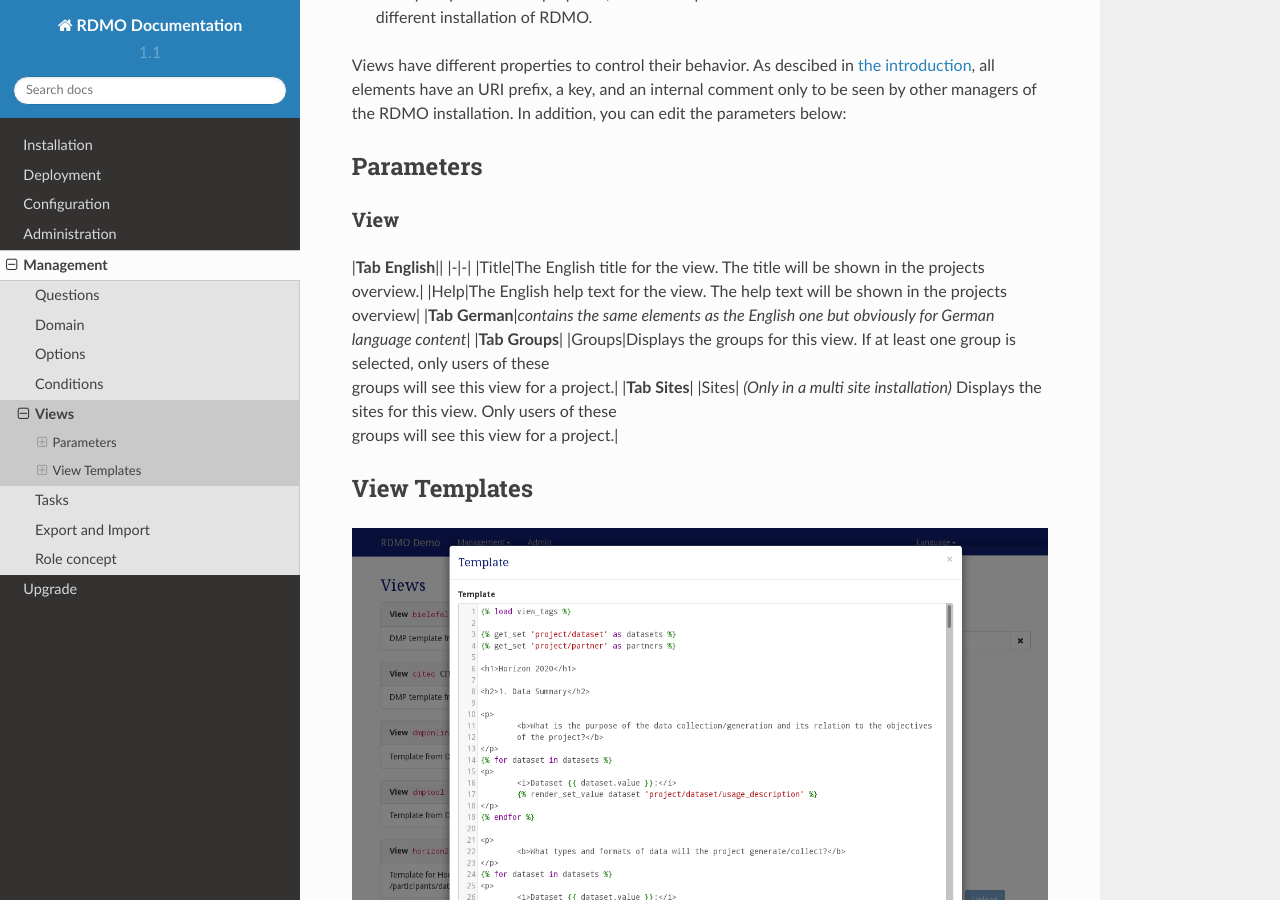
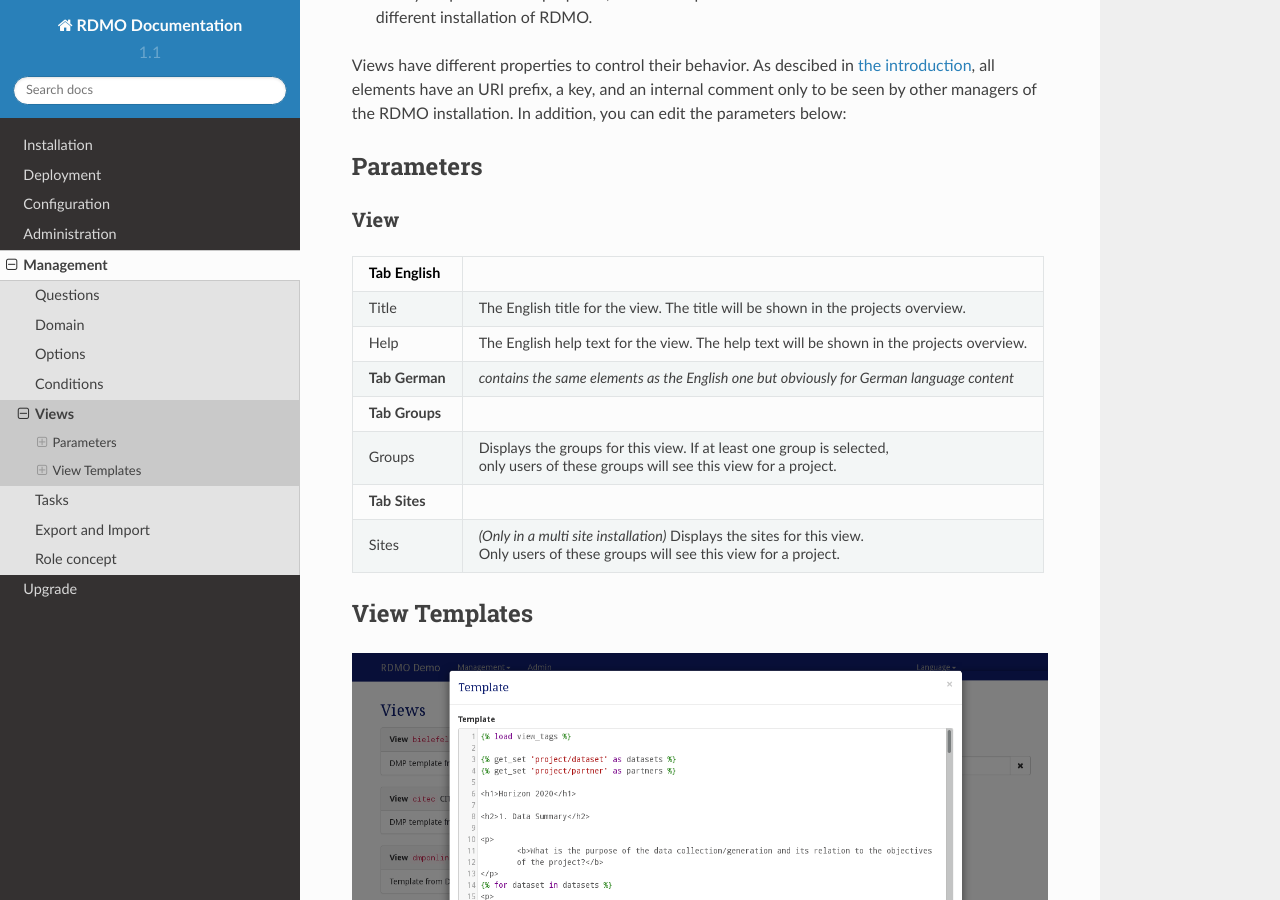
Before and after one commit to rdmorganiser/rdmo-docs, a Sphinx documentation site: the page built from docs/management/views.md, in a window 1280 px wide and 900 px high, scrolled down 1223 px. Built offline with Sphinx 7.4.7 and the Read the Docs theme 2.0.0, drawn with Linux system fonts in a browser that asks for light colours; some of the changed text lies outside the part shown.

````diff
--- a/docs/management/views.md
+++ b/docs/management/views.md
@@ -34,7 +34,15 @@ Views have different properties to control their behavior. As descibed in [the i
 
 ### View
 
-|**Tab English**|| |-|-| |Title|The English title for the view. The title will be shown in the projects overview.| |Help|The English help text for the view. The help text will be shown in the projects overview| |**Tab German**|*contains the same elements as the English one but obviously for German language content*| |**Tab Groups**| |Groups|Displays the groups for this view. If at least one group is selected, only users of these<br> groups will see this view for a project.| |**Tab Sites**| |Sites| *(Only in a multi site installation)* Displays the sites for this view. Only users of these<br> groups will see this view for a project.|
+|**Tab English**|      |
+|---            |---   |
+|Title          |The English title for the view. The title will be shown in the projects overview.        |
+|Help           |The English help text for the view. The help text will be shown in the projects overview.|
+|**Tab German** |*contains the same elements as the English one but obviously for German language content*|
+|**Tab Groups** |      |
+|Groups         |Displays the groups for this view. If at least one group is selected,<br /> only users of these groups will see this view for a project.  |
+|**Tab Sites**  |      |
+|Sites          |*(Only in a multi site installation)* Displays the sites for this view.<br /> Only users of these groups will see this view for a project.|
 
 ## View Templates
 
@@ -154,4 +162,4 @@ Note that filters can be piped after another as often as you like. You could eas
 {{ val1.as_number | addition:val2.as_number | addition:val3.as_number | addition:val4.as_number }}
 ```
 
-Please consult the documentation of the Django template syntax for all the available tags and filters: https://docs.djangoproject.com/en/stable/ref/templates/language.
+Please consult the documentation of the Django template syntax for all the available tags and filters: <https://docs.djangoproject.com/en/stable/ref/templates/language>.
````
